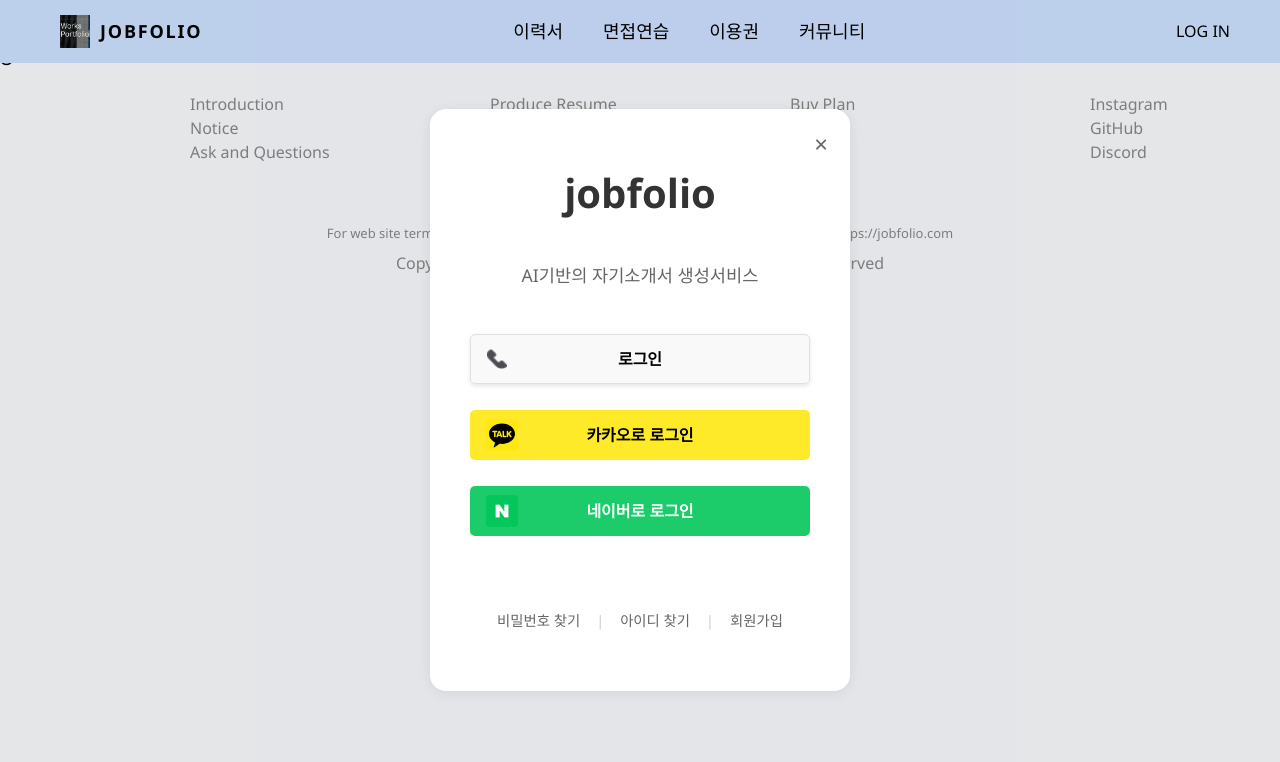
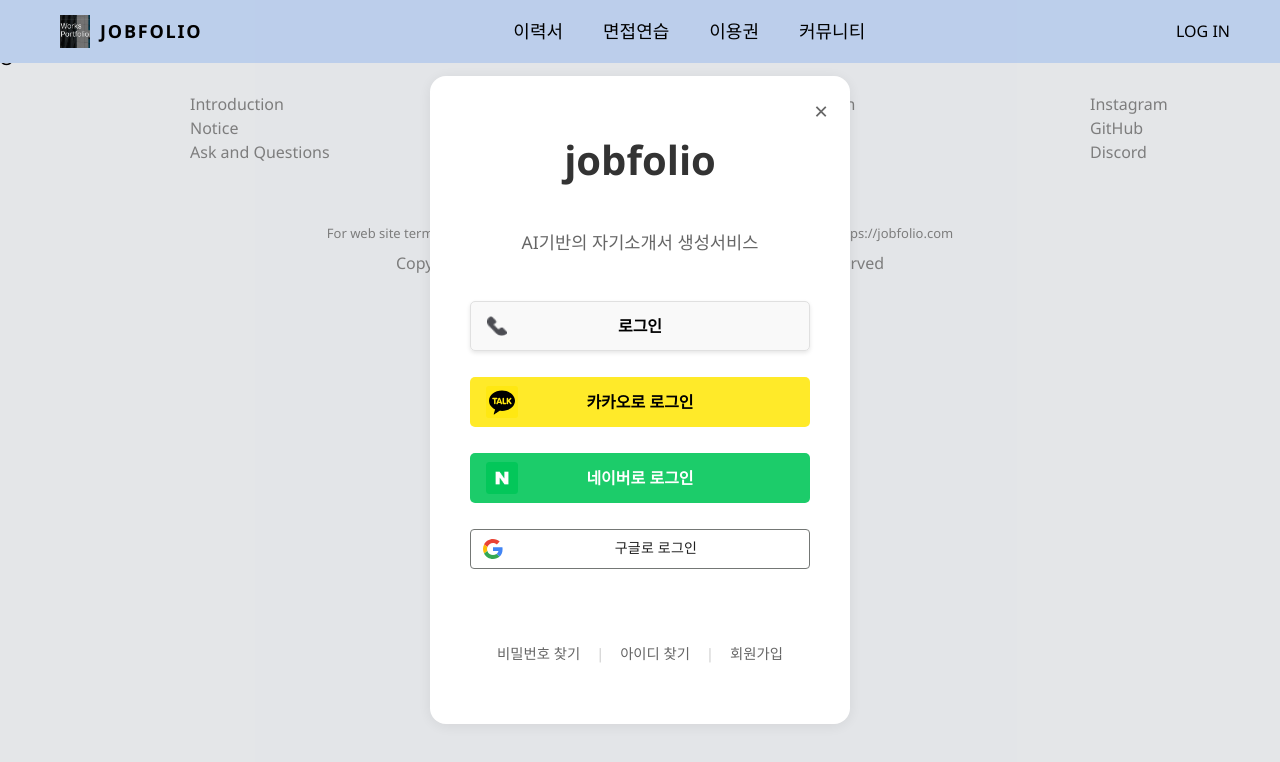
Before and after one commit to JobFolioProject/JobFolio, a React (Create React App) app in the folder react-project/: page /login in a window 1280 px wide. Shown: the top 762 px of the page. Built offline with nearby package versions, Linux system fonts and the light colour scheme; no server answers; the HTML template or start-up script is replaced by a standard one.

Commit message:
Implement Google login functionality and enhance OAuth2 integration. Update Login component to include Google login button and adjust existing Naver and Kakao login methods. Refactor SecurityConfig comments for clarity.

```diff
--- a/react-project/src/App.js
+++ b/react-project/src/App.js
@@ -38,6 +38,9 @@ import { ResumeEditProvider } from './context/ResumeEditContext';
 import PrivateRoute from "./components/common/PrivateRoute";
 import Unauthorized from "./components/common/Unauthorized";
 import NotFound from "./components/common/NotFound";
+import OAuthCallback from "./components/oauth/OAuthCallback";
+import OAuthError from "./components/oauth/OAuthError";
+
 
 function App() {
   return (
@@ -70,6 +73,8 @@ function AppContent() {
           <Route path="/community/resume" element={<CommuResume />} />
           <Route path="/community/info" element={<CommuInfo />} />
           <Route path="/community/faq" element={<CommuFaq />} />
+          <Route path="/oauth/callback" element={<OAuthCallback />} />
+          <Route path="/oauth/error" element={<OAuthError />} />
           {/* ========== 모든 사용자 접근 가능 끝 ========== */}
           {/* ========== 로그인 필수 페이지 (C, B, A 타입 모두) ========== */}
           <Route
--- /dev/null
+++ b/react-project/src/components/oauth/OAuthCallback.jsx
@@ -0,0 +1,91 @@
+import { useEffect, useState } from "react";
+import { useNavigate } from "react-router-dom";
+import { useAuth } from "../../context/AuthContext";
+import axios from "../../utils/axiosConfig";
+
+const OAuthCallback = () => {
+  const navigate = useNavigate();
+  const { setAccessToken, setUser } = useAuth();
+  const [isLoading, setIsLoading] = useState(true);
+
+  useEffect(() => {
+    const handleOAuthCallback = async () => {
+      try {
+        // URL에서 토큰 추출
+        const urlParams = new URLSearchParams(window.location.search);
+        const token = urlParams.get('token');
+
+        if (!token) {
+          throw new Error('토큰이 없습니다.');
+        }
+
+        console.log("OAuth 토큰 수신:", token.substring(0, 20) + "...");
+
+        setAccessToken(token);
+        await new Promise(resolve => setTimeout(resolve, 100));
+
+        const userResponse = await axios.post("/api/join/check-login-status");
+
+        if (userResponse.result === "Y") {
+          const userData = {
+            userNo: userResponse.user_no,
+            loginId: userResponse.login_id,
+            userName: userResponse.user_name,
+            userType: userResponse.user_type,
+            expire_days: userResponse.expire_days,
+          };
+
+          setUser(userData);
+          navigate("/");
+        } else {
+          throw new Error('사용자 정보를 가져올 수 없습니다.');
+        }
+      } catch (error) {
+        console.error("OAuth 콜백 처리 실패:", error);
+        alert("로그인 처리 중 오류가 발생했습니다.");
+        navigate("/");
+      } finally {
+        setIsLoading(false);
+      }
+    };
+
+    handleOAuthCallback();
+  }, [navigate, setAccessToken, setUser]);
+
+  if (isLoading) {
+    return (
+      <div style={{
+        display: 'flex',
+        flexDirection: 'column',
+        justifyContent: 'center',
+        alignItems: 'center',
+        height: '100vh',
+        backgroundColor: '#f8f9fa'
+      }}>
+        <div style={{
+          width: '50px',
+          height: '50px',
+          border: '5px solid #e3e3e3',
+          borderTop: '5px solid #007bff',
+          borderRadius: '50%',
+          animation: 'spin 1s linear infinite'
+        }}></div>
+        <p style={{ marginTop: '20px', fontSize: '18px', color: '#666' }}>
+          로그인 처리 중입니다...
+        </p>
+        <style>
+          {`
+            @keyframes spin {
+              0% { transform: rotate(0deg); }
+              100% { transform: rotate(360deg); }
+            }
+          `}
+        </style>
+      </div>
+    );
+  }
+
+  return null;
+};
+
+export default OAuthCallback;
--- /dev/null
+++ b/react-project/src/components/oauth/OAuthError.jsx
@@ -0,0 +1,69 @@
+import { useEffect, useState } from "react";
+import { useNavigate } from "react-router-dom";
+
+const OAuthError = () => {
+  const navigate = useNavigate();
+  const [errorMessage, setErrorMessage] = useState('');
+
+  useEffect(() => {
+    const urlParams = new URLSearchParams(window.location.search);
+    const message = urlParams.get('message') || '로그인 중 오류가 발생했습니다.';
+    setErrorMessage(decodeURIComponent(message));
+  }, []);
+
+  const goToMain = () => {
+    navigate("/");
+  };
+
+  return (
+    <div style={{
+      display: 'flex',
+      flexDirection: 'column',
+      justifyContent: 'center',
+      alignItems: 'center',
+      height: '100vh',
+      backgroundColor: '#f8f9fa',
+      padding: '20px'
+    }}>
+      <div style={{
+        backgroundColor: 'white',
+        padding: '40px',
+        borderRadius: '12px',
+        boxShadow: '0 4px 6px rgba(0, 0, 0, 0.1)',
+        textAlign: 'center',
+        maxWidth: '500px',
+        width: '100%'
+      }}>
+        <div style={{ fontSize: '48px', marginBottom: '20px' }}>❌</div>
+        <h2 style={{ color: '#dc3545', marginBottom: '20px' }}>로그인 실패</h2>
+        <p style={{
+          color: '#666',
+          marginBottom: '30px',
+          fontSize: '16px',
+          lineHeight: '1.5'
+        }}>
+          {errorMessage}
+        </p>
+        <button
+          onClick={goToMain}
+          style={{
+            backgroundColor: '#007bff',
+            color: 'white',
+            border: 'none',
+            padding: '12px 24px',
+            borderRadius: '6px',
+            fontSize: '16px',
+            cursor: 'pointer',
+            transition: 'background-color 0.2s'
+          }}
+          onMouseOver={(e) => e.target.style.backgroundColor = '#0056b3'}
+          onMouseOut={(e) => e.target.style.backgroundColor = '#007bff'}
+        >
+          메인 페이지로 돌아가기
+        </button>
+      </div>
+    </div>
+  );
+};
+
+export default OAuthError;
--- a/react-project/src/components/user/Login.jsx
+++ b/react-project/src/components/user/Login.jsx
@@ -19,13 +19,15 @@ const Login = ({ onClose, onLoginClick }) => {
   };
 
   const naverLogin = () => {
-    sessionStorage.setItem("loginUser", "naver");
-    window.location.href = "/";
+    window.location.href = "http://localhost/oauth2/authorization/naver";
   };
 
   const kakaoLogin = () => {
-    sessionStorage.setItem("loginUser", "kakao");
-    window.location.href = "/";
+    window.location.href = "http://localhost/oauth2/authorization/kakao";
+  };
+
+  const googleLogin = () => {
+    window.location.href = "http://localhost/oauth2/authorization/google";
   };
 
   const goToFindPassword = () => {
@@ -92,6 +94,7 @@ const Login = ({ onClose, onLoginClick }) => {
                   />
                   <span className="login-text">카카오로 로그인</span>
                 </button>
+
                 <button className="login-btn naver-login" onClick={naverLogin}>
                   <img
                     src="/resources/img/naver_login.png"
@@ -100,6 +103,23 @@ const Login = ({ onClose, onLoginClick }) => {
                   />
                   <span className="login-text">네이버로 로그인</span>
                 </button>
+
+                <button className="login-btn google-login gsi-material-button" onClick={googleLogin}>
+                <div className="gsi-material-button-state"></div>
+                <div className="gsi-material-button-content-wrapper">
+                  <div className="gsi-material-button-icon">
+                    <svg version="1.1" xmlns="http://www.w3.org/2000/svg" viewBox="0 0 48 48" style={{display: "block"}}>
+                      <path fill="#EA4335" d="M24 9.5c3.54 0 6.71 1.22 9.21 3.6l6.85-6.85C35.9 2.38 30.47 0 24 0 14.62 0 6.51 5.38 2.56 13.22l7.98 6.19C12.43 13.72 17.74 9.5 24 9.5z"></path>
+                      <path fill="#4285F4" d="M46.98 24.55c0-1.57-.15-3.09-.38-4.55H24v9.02h12.94c-.58 2.96-2.26 5.48-4.78 7.18l7.73 6c4.51-4.18 7.09-10.36 7.09-17.65z"></path>
+                      <path fill="#FBBC05" d="M10.53 28.59c-.48-1.45-.76-2.99-.76-4.59s.27-3.14.76-4.59l-7.98-6.19C.92 16.46 0 20.12 0 24c0 3.88.92 7.54 2.56 10.78l7.97-6.19z"></path>
+                      <path fill="#34A853" d="M24 48c6.48 0 11.93-2.13 15.89-5.81l-7.73-6c-2.15 1.45-4.92 2.3-8.16 2.3-6.26 0-11.57-4.22-13.47-9.91l-7.98 6.19C6.51 42.62 14.62 48 24 48z"></path>
+                      <path fill="none" d="M0 0h48v48H0z"></path>
+                    </svg>
+                  </div>
+                  <span className="gsi-material-button-contents login-text">구글로 로그인</span>
+                </div>
+              </button>
+
               </div>
               <div className="login-links">
                 <span onClick={goToFindPassword} style={{cursor: 'pointer'}}>
--- a/react-project/src/context/AuthContext.jsx
+++ b/react-project/src/context/AuthContext.jsx
@@ -203,6 +203,7 @@ export const AuthProvider = ({ children }) => {
         checkLoginStatus,
         setAccessToken,
         setUser,
+        setIsAuthenticated,
       }}
     >
       {children}
--- a/react-project/src/css/user/join/join.css
+++ b/react-project/src/css/user/join/join.css
@@ -151,3 +151,108 @@
   position: relative;
   text-align: center;
 }
+
+/* 구글 로그인 버튼 부분 */
+.gsi-material-button {
+  -moz-user-select: none;
+  -webkit-user-select: none;
+  -ms-user-select: none;
+  -webkit-appearance: none;
+  background-color: WHITE;
+  background-image: none;
+  border: 1px solid #747775;
+  -webkit-border-radius: 4px;
+  border-radius: 4px;
+  -webkit-box-sizing: border-box;
+  box-sizing: border-box;
+  color: #1f1f1f;
+  cursor: pointer;
+  font-family: 'Roboto', arial, sans-serif;
+  font-size: 14px;
+  height: 40px;
+  letter-spacing: 0.25px;
+  outline: none;
+  overflow: hidden;
+  padding: 0 12px;
+  position: relative;
+  text-align: center;
+  -webkit-transition: background-color .218s, border-color .218s, box-shadow .218s;
+  transition: background-color .218s, border-color .218s, box-shadow .218s;
+  vertical-align: middle;
+  white-space: nowrap;
+  width: auto;
+  max-width: 400px;
+  min-width: min-content;
+}
+
+.gsi-material-button .gsi-material-button-icon {
+  height: 20px;
+  margin-right: 12px;
+  min-width: 20px;
+  width: 20px;
+}
+
+.gsi-material-button .gsi-material-button-content-wrapper {
+  -webkit-align-items: center;
+  align-items: center;
+  display: flex;
+  -webkit-flex-direction: row;
+  flex-direction: row;
+  -webkit-flex-wrap: nowrap;
+  flex-wrap: nowrap;
+  height: 100%;
+  justify-content: space-between;
+  position: relative;
+  width: 100%;
+}
+
+.gsi-material-button .gsi-material-button-contents {
+  -webkit-flex-grow: 1;
+  flex-grow: 1;
+  font-family: 'Roboto', arial, sans-serif;
+  font-weight: 500;
+  overflow: hidden;
+  text-overflow: ellipsis;
+  vertical-align: top;
+}
+
+.gsi-material-button .gsi-material-button-state {
+  -webkit-transition: opacity .218s;
+  transition: opacity .218s;
+  bottom: 0;
+  left: 0;
+  opacity: 0;
+  position: absolute;
+  right: 0;
+  top: 0;
+}
+
+.gsi-material-button:disabled {
+  cursor: default;
+  background-color: #ffffff61;
+  border-color: #1f1f1f1f;
+}
+
+.gsi-material-button:disabled .gsi-material-button-contents {
+  opacity: 38%;
+}
+
+.gsi-material-button:disabled .gsi-material-button-icon {
+  opacity: 38%;
+}
+
+.gsi-material-button:not(:disabled):active .gsi-material-button-state,
+.gsi-material-button:not(:disabled):focus .gsi-material-button-state {
+  background-color: #303030;
+  opacity: 12%;
+}
+
+.gsi-material-button:not(:disabled):hover {
+  -webkit-box-shadow: 0 1px 2px 0 rgba(60, 64, 67, .30), 0 1px 3px 1px rgba(60, 64, 67, .15);
+  box-shadow: 0 1px 2px 0 rgba(60, 64, 67, .30), 0 1px 3px 1px rgba(60, 64, 67, .15);
+}
+
+.gsi-material-button:not(:disabled):hover .gsi-material-button-state {
+  background-color: #303030;
+  opacity: 8%;
+}
```
Also changed, not shown: 1 other file (tests, documents, lock files or other folders).
